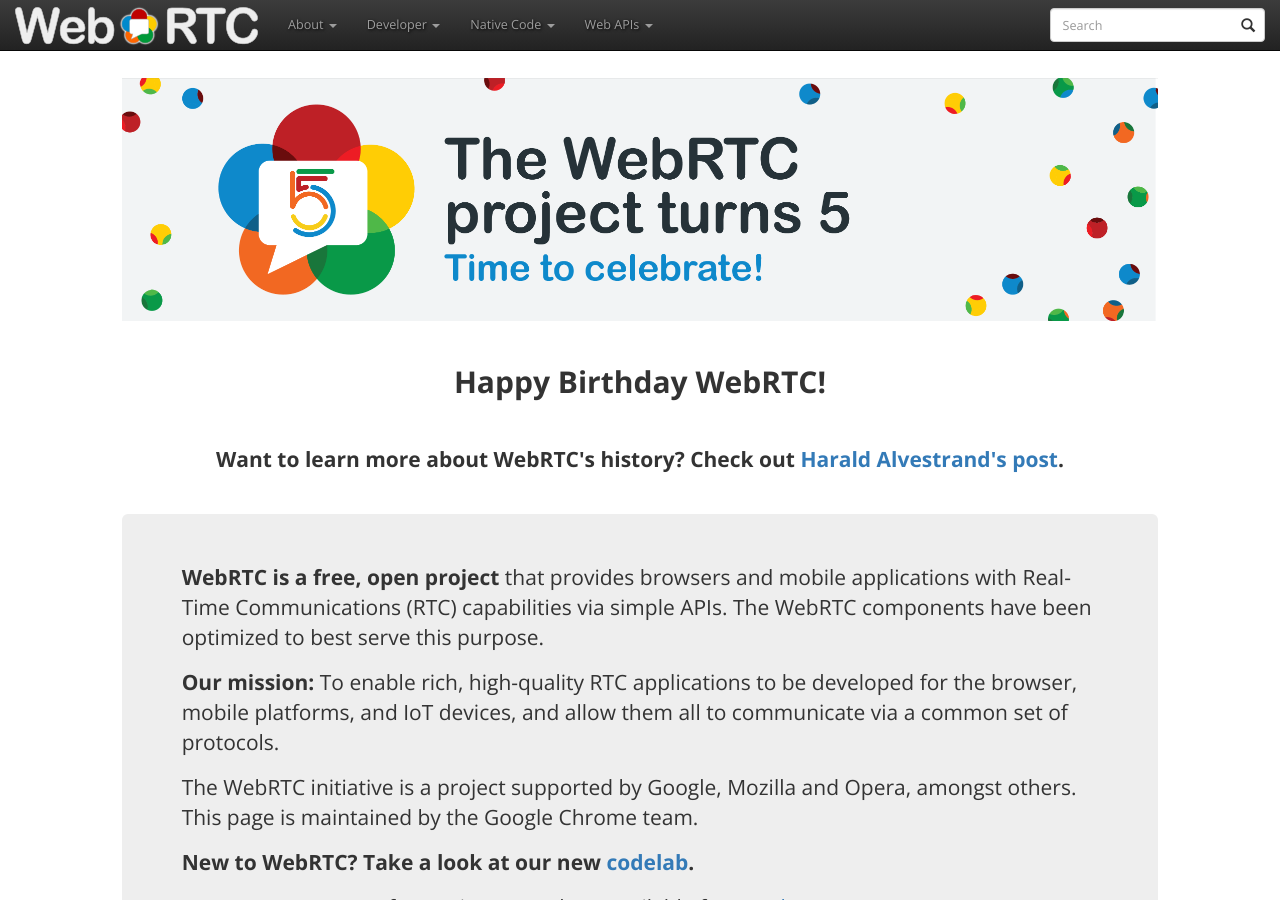
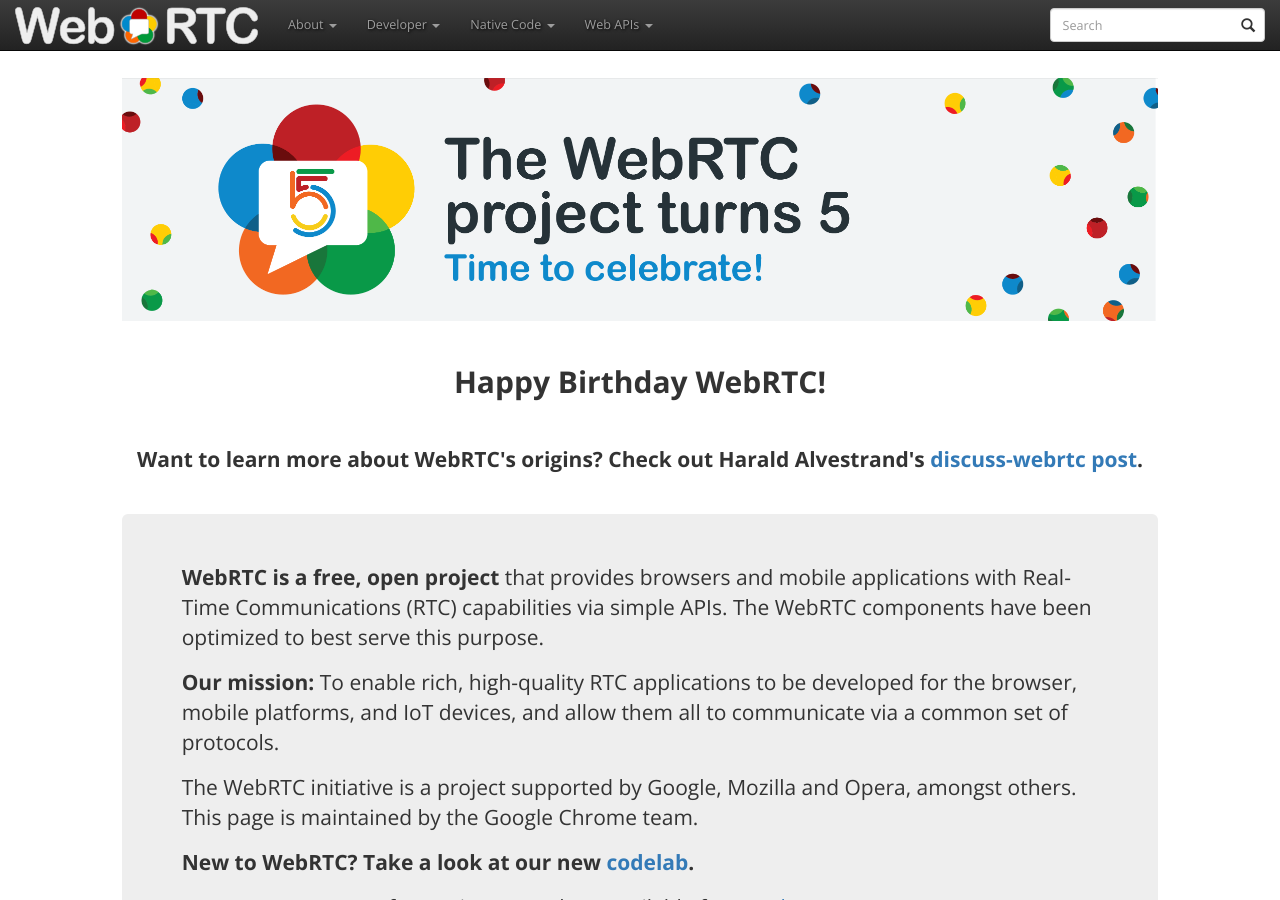
Before and after one commit to webrtc/webrtc-org, a Jekyll site: the page built from index.md, in a window 1280 px wide and 900 px high. Built offline with Jekyll 4.4.1, drawn with Linux system fonts in a browser that asks for light colours.

Commit message:
updated text

```diff
--- a/index.md
+++ b/index.md
@@ -9,7 +9,7 @@ class: home
 
 <p style="font-family: Open Sans, sans-serif; font-size: 30px; font-weight: bold; margin: 40px 0 40px 0; text-align: center">Happy Birthday WebRTC!</p>
 
-<p style="font-family: Open Sans, sans-serif; font-size: 21px; font-weight: bold; margin: 40px 0 40px 0; text-align: center">Want to learn more about WebRTC's history? Check out <a href="https://groups.google.com/forum/#!topic/discuss-webrtc/I0GqzwfKJfQ" title="Link to post on discuss-webrtc">Harald Alvestrand's post</a>.</p>
+<p style="font-family: Open Sans, sans-serif; font-size: 21px; font-weight: bold; margin: 40px 0 40px 0; text-align: center">Want to learn more about WebRTC's origins? Check out Harald Alvestrand's <a href="https://groups.google.com/forum/#!topic/discuss-webrtc/I0GqzwfKJfQ" title="Link to post on discuss-webrtc">discuss-webrtc post</a>.</p>
 
 
 <div class="jumbotron clearfix" markdown="1">
```
